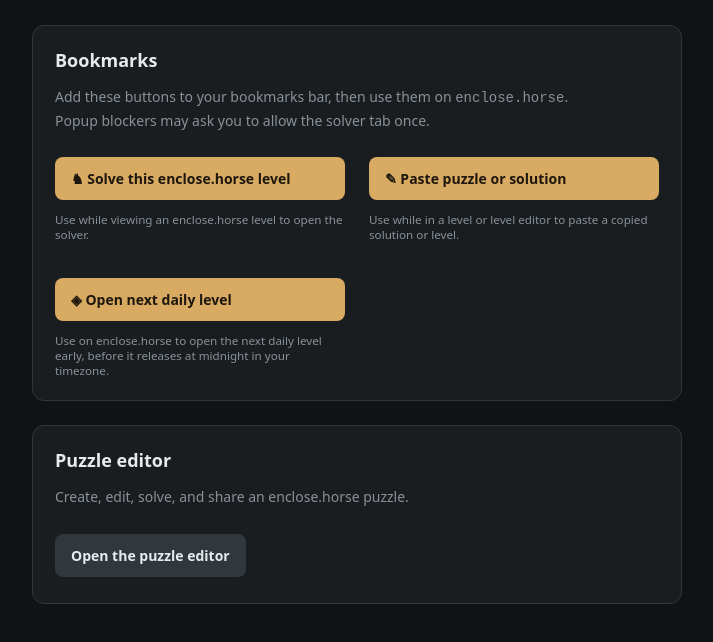
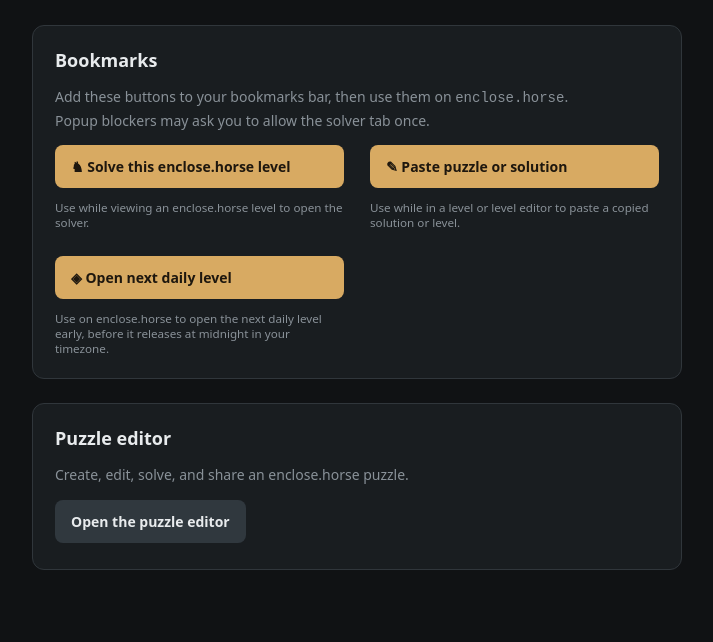
Before and after one commit to tristan852/enclose-horse-solver, a website: page index.html in a window 1280 px wide. Shown: the part 98-740 px from the top of the page, without its empty margins (152-865 px from the left). Drawn offline with nearby package versions, Linux system fonts and the light colour scheme.

Commit message:
Update index.html

```diff
--- a/index.html
+++ b/index.html
@@ -97,7 +97,7 @@
       display: inline-flex;
       align-items: center;
       gap: 8px;
-      margin: 12px 0 4px;
+      margin-bottom: 4px;
       padding: 12px 16px;
       border-radius: 8px;
       background: var(--gold);
@@ -124,7 +124,8 @@
     .bookmark-grid {
       display: grid;
       grid-template-columns: repeat(2, minmax(0, 1fr));
-      gap: 1.5rem;
+      gap: calc(1em + 12px);
+      margin-top: 12px;
     }
 
     .bookmark {
```
